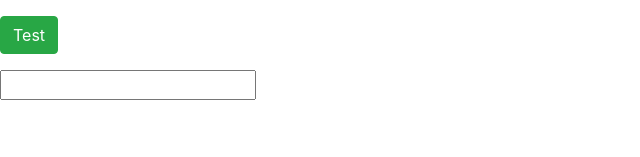
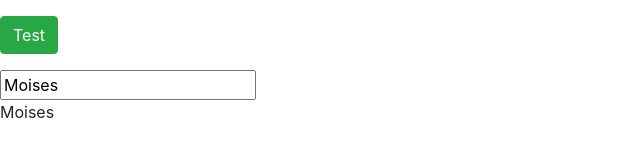
Before and after one commit to moive/angular8, an Angular app: page / in a window 1280 px wide. Shown: the part 521-678 px from the top of the page, without its empty margins (0-640 px from the left). Built offline with nearby package versions, Linux system fonts and the light colour scheme.

Commit message:
two way binding - ngModel

```diff
--- a/src/app/app.component.html
+++ b/src/app/app.component.html
@@ -20,5 +20,6 @@
 </div>
 
 <div class="mt-3">
-    <input type="text" (keyup.enter) = "onKeyUp(name.value)" #name>
+    <input type="text" (keyup.enter) = "onKeyUp(name.value)" #name [(ngModel)]="person.name">
+    <p>{{person.name}}</p>
 </div>
--- a/src/app/app.component.ts
+++ b/src/app/app.component.ts
@@ -27,4 +27,9 @@ export class AppComponent {
   onKeyUp(userName){
     console.log(userName);
   }
+
+  person = {
+    name: 'Moises',
+    age: 38
+  }
 }
--- a/src/app/app.module.ts
+++ b/src/app/app.module.ts
@@ -1,10 +1,12 @@
 import { BrowserModule } from '@angular/platform-browser';
 import { NgModule } from '@angular/core';
+import { FormsModule } from '@angular/forms';
 
 import { AppRoutingModule } from './app-routing.module';
 import { AppComponent } from './app.component';
 import { CoursesComponent } from './courses.component';
 import { CursosComponent } from './cursos/cursos.component';
+import { from } from 'rxjs';
 
 @NgModule({
   declarations: [
@@ -14,7 +16,8 @@ import { CursosComponent } from './cursos/cursos.component';
   ],
   imports: [
     BrowserModule,
-    AppRoutingModule
+    AppRoutingModule,
+    FormsModule
   ],
   providers: [],
   bootstrap: [AppComponent]
```
